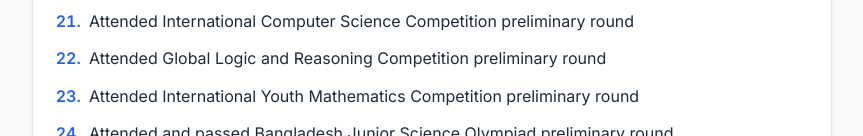
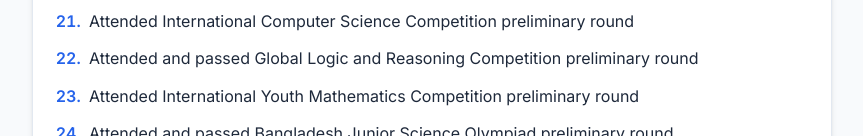
Before and after one commit to KhondkarTausifElahi/K-Tausif-Elahi, a plain HTML site: page index.html in a window 1280 px wide. Shown: the part 2602-2738 px from the top of the page, without its empty margins (208-1071 px from the left). Drawn offline with Linux system fonts and the light colour scheme.

Commit message:
added glrc update

```diff
--- a/index.html
+++ b/index.html
@@ -201,7 +201,7 @@
                 <li>Attended and passed Bangladesh Olympiad Challenge (Maths) semi-final round</li>
                 <li>Attended Bangladesh Olympiad Challenge (Maths) final round</li>
                 <li>Attended International Computer Science Competition preliminary round</li>
-                <li>Attended Global Logic and Reasoning Competition preliminary round</li>
+                <li>Attended and passed Global Logic and Reasoning Competition preliminary round</li>
                 <li>Attended International Youth Mathematics Competition preliminary round</li>
                 <li>Attended and passed Bangladesh Junior Science Olympiad preliminary round</li>
                 <li>Attended, became <strong>national winner</strong>, and was <strong>selected for camp</strong> in the national round of Bangladesh Junior Science Olympiad</li>
```
